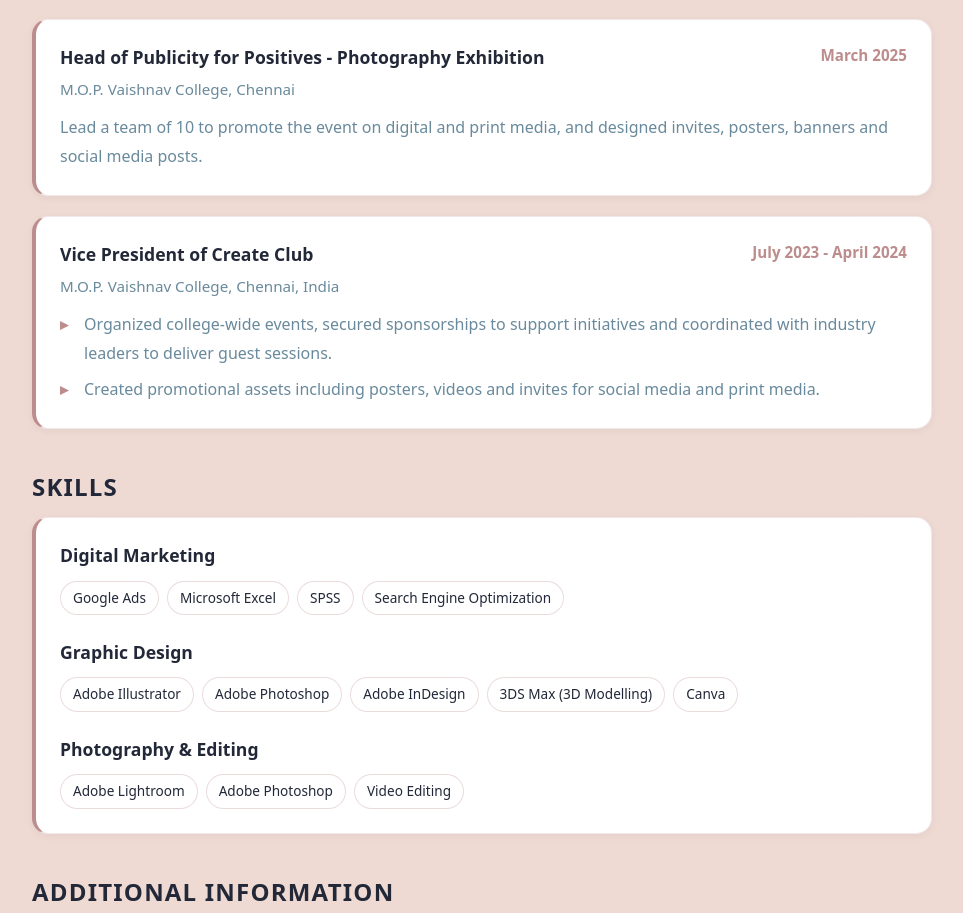
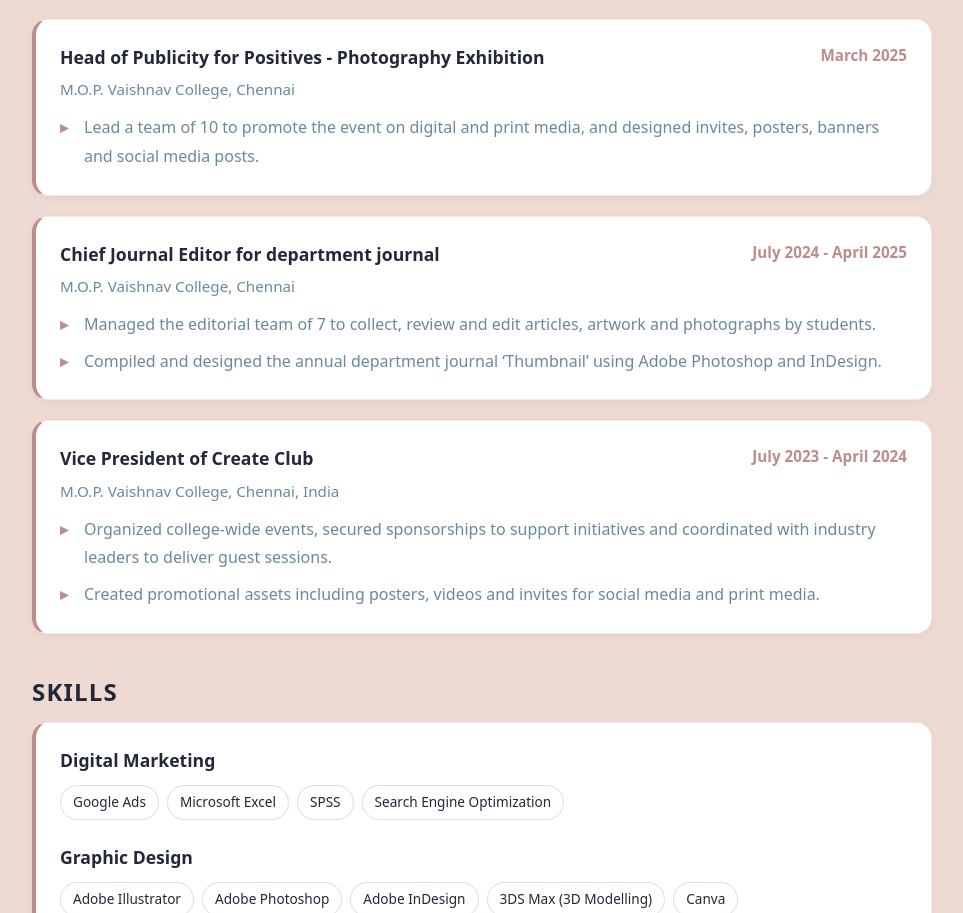
Before and after one commit to ashraja941/Nik_Portfolio, a Next.js app in the folder creative-portfolio/: page /resume in a window 1280 px wide. Shown: the part 2130-3043 px from the top of the page, without its empty margins (158-1121 px from the left). Built offline with nearby package versions, Linux system fonts and the light colour scheme.

Commit message:
added extra leadership experience

```diff
--- a/creative-portfolio/app/resume/page.js
+++ b/creative-portfolio/app/resume/page.js
@@ -107,7 +107,21 @@ export default function Resume() {
               <span className="leadership-dates">March 2025</span>
             </div>
             <p className="leadership-location">M.O.P. Vaishnav College, Chennai</p>
-            <p className="leadership-description">Lead a team of 10 to promote the event on digital and print media, and designed invites, posters, banners and social media posts.</p>
+            <ul className="experience-list">
+              <li> Lead a team of 10 to promote the event on digital and print media, and designed invites, posters, banners and social media posts. </li>
+            </ul>
+          </div>
+
+          <div className="resume-card">
+            <div className="leadership-header">
+              <h3 className="leadership-title">Chief Journal Editor for department journal</h3>
+              <span className="leadership-dates">July 2024 - April 2025</span>
+            </div>
+            <p className="leadership-location">M.O.P. Vaishnav College, Chennai</p>
+            <ul className="experience-list">
+              <li> Managed the editorial team of 7 to collect, review and edit articles, artwork and photographs by students.  </li>
+              <li> Compiled and designed the annual department journal ‘Thumbnail’ using Adobe Photoshop and InDesign.  </li>
+            </ul>
           </div>
 
           <div className="resume-card">
@@ -121,6 +135,7 @@ export default function Resume() {
               <li>Created promotional assets including posters, videos and invites for social media and print media.</li>
             </ul>
           </div>
+
         </div>
 
         <div className="resume-section">
```
